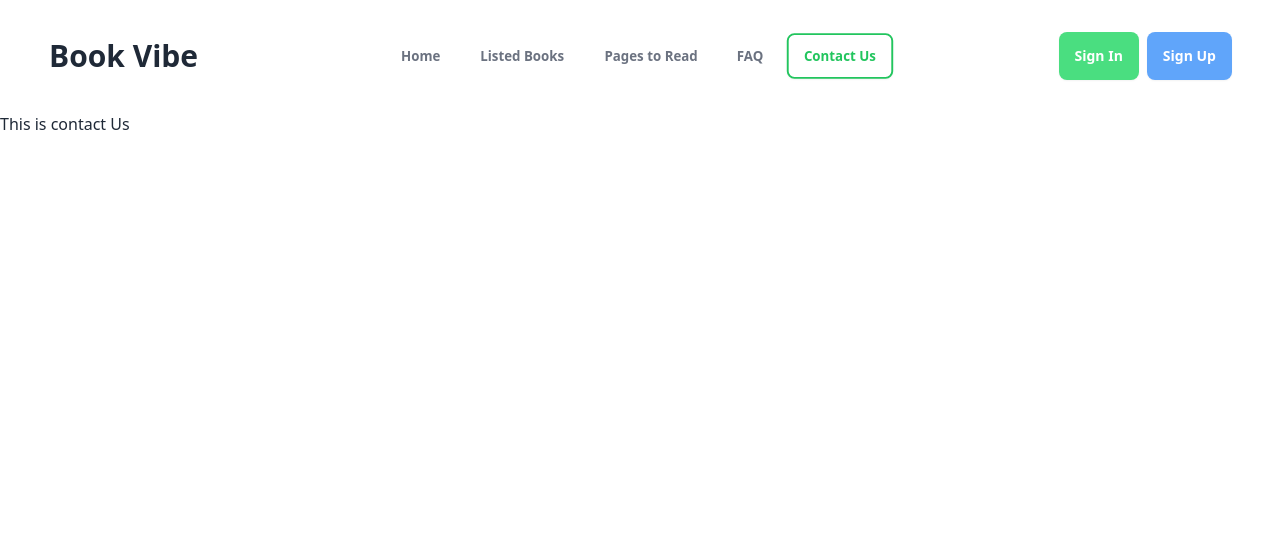
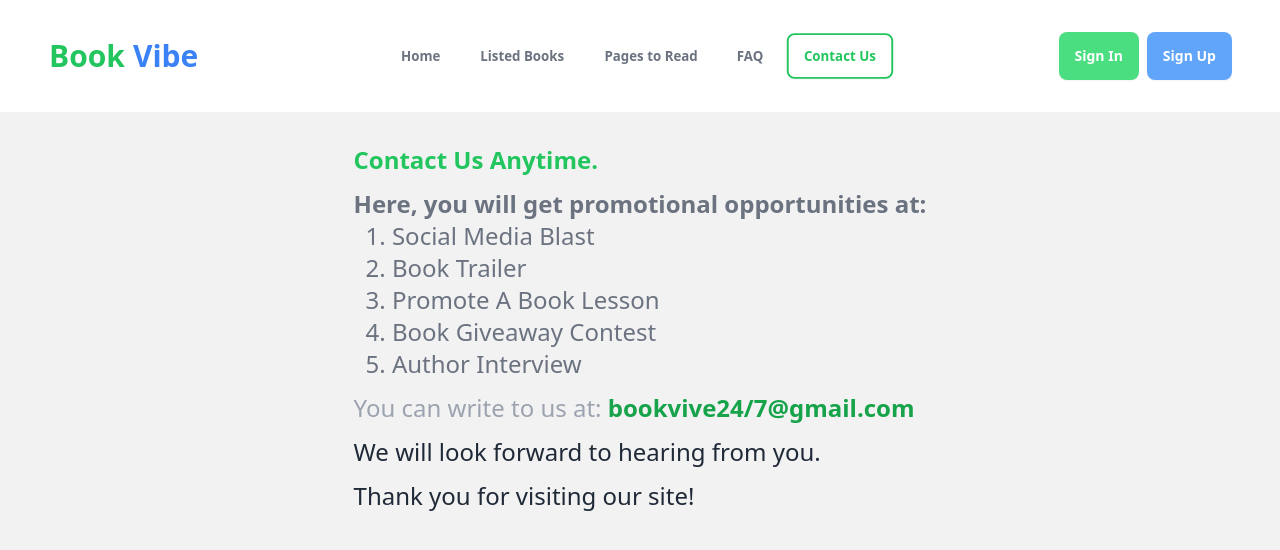
Before and after one commit to shahadathhs/book-vibe, a React (Vite) app: page /contact in a window 1280 px wide. Shown: the top 550 px of the page. Built offline with nearby package versions, Linux system fonts and the light colour scheme.

Commit message:
contact us page completed

```diff
--- a/src/components/Nav/Nav.jsx
+++ b/src/components/Nav/Nav.jsx
@@ -42,7 +42,7 @@ const Nav = () => {
                         {links}
                     </ul>
                 </div>
-                <Link to='/' className="btn btn-ghost normal-case sm:text-2xl  lg:text-3xl font-bold p-0">Book Vibe</Link>
+                <Link to='/' className="btn btn-ghost normal-case sm:text-2xl  lg:text-3xl font-bold p-0"><span className="text-green-500">Book</span> <span className="text-blue-500">Vibe</span> </Link>
             </div>
             <div className="navbar-center hidden lg:flex">
                 <ul className="menu menu-horizontal px-1 gap-1 border-1 font-bold text-gray-500">
--- a/src/components/Pages/ContactUs.jsx
+++ b/src/components/Pages/ContactUs.jsx
@@ -1,7 +1,24 @@
 const ContactUs = () => {
   return (
-    <div>
-      This is contact Us
+    <div className="p-8 flex justify-center lg:text-2xl h-screen bg-base-200">
+      <div className="space-y-3">
+        <h3 className="text-green-500 text-2xl font-bold">Contact Us Anytime.</h3>
+        <div>
+        <p className="font-bold text-gray-500">Here, you will get promotional opportunities at:</p>
+        <ul className="pl-3 text-gray-500">
+          <li>1. Social Media Blast</li>
+          <li>2. Book Trailer</li>
+          <li>3. Promote A Book Lesson</li>
+          <li>4. Book Giveaway Contest</li>
+          <li>5. Author Interview</li>
+        </ul>
+        </div>
+
+        <p className="text-gray-400">You can write to us at: <span className="text-green-600 font-bold">bookvive24/7@gmail.com</span></p>
+        <p>We will look forward to hearing from you.</p>
+        <p>Thank you for visiting our site!</p>
+      </div>
+
     </div>
   );
 };
```
